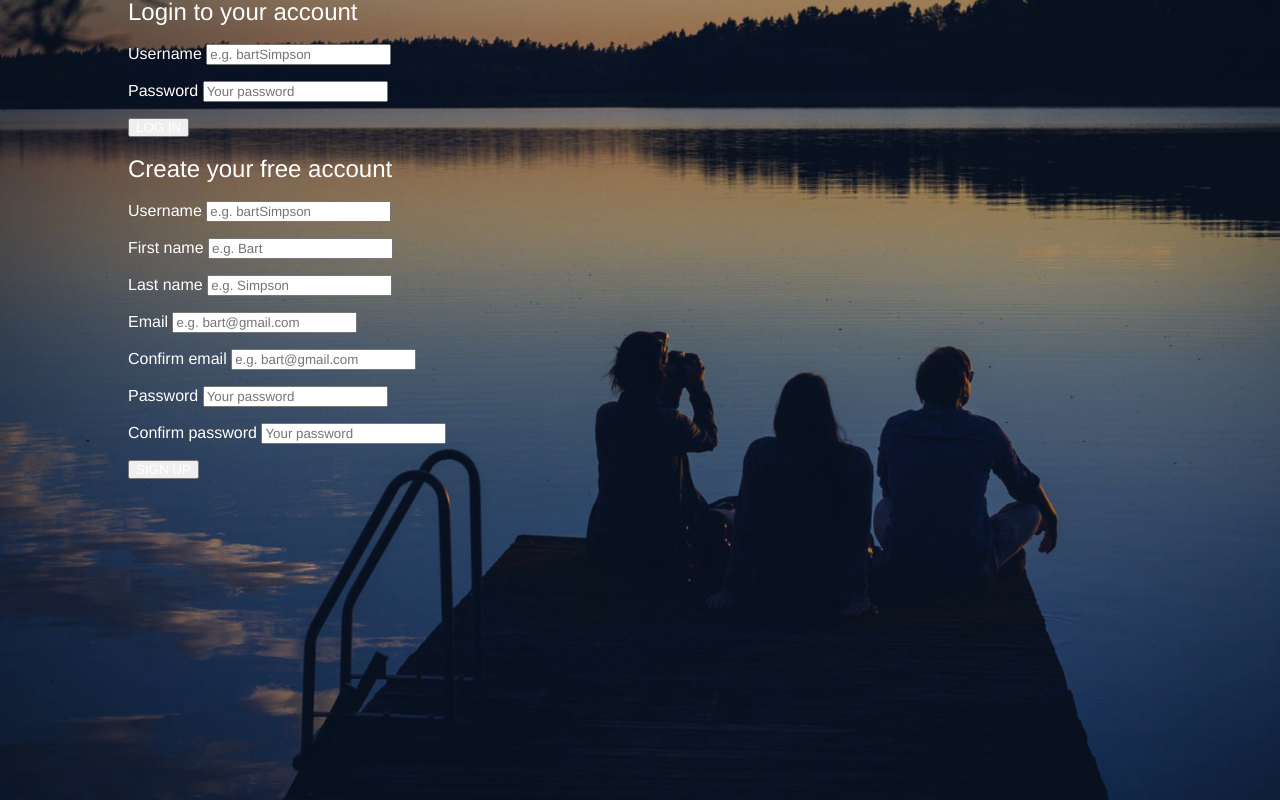
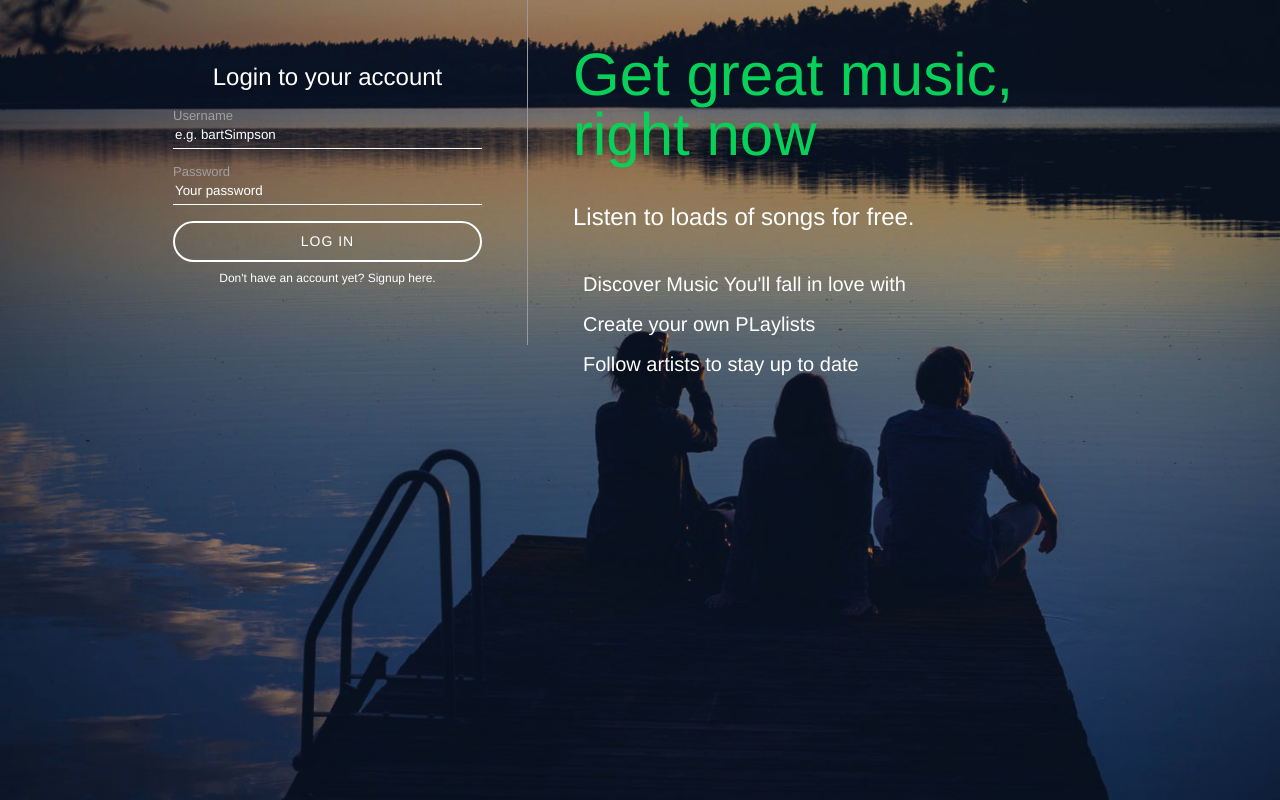
Before and after one commit to grantrak/music-player, a PHP site: page /music-player/register.php in a window 1280 px wide. Run offline with PHP 8.4, Linux system fonts and the light colour scheme.

Commit message:
Finished styling and javascript for registation and login forms

```diff
--- /dev/null
+++ b/assets/css/register.css
@@ -0,0 +1,141 @@
+html, body {
+    padding: 0;
+    margin: 0;
+    height: 100%;
+}
+
+#background {
+    background-color: #000;
+    background-image: url("../images/bg.jpg");
+    background-position: center;
+    background-size: cover;
+    display: table;
+    height: 100%;
+    width: 100%;
+}
+
+#loginContainer * {
+    color: #fff;
+    font-family: "Helvetica Neue", "Helvetica", "Arial", sans-serif;
+    font-weight: normal;
+    line-height: 1em;
+    box-sizing: border-box;
+}
+
+#loginContainer {
+    width: 80%;
+    margin: 0 auto;
+    position: relative;
+    max-width: 1024px;
+}
+
+#inputContainer {
+    width: 400px;
+    padding: 45px;
+    float: left;
+    border-right: 1px solid #999;
+}
+
+#inputContainer h2 {
+    text-align: center;
+}
+
+#inputContainer input[type="text"], #inputContainer input[type="email"], #inputContainer input[type="password"] {
+    display: block;
+    background-color: transparent;
+    border: 0;
+    border-bottom: 1px solid #fff;
+    height: 27px;
+    width: 100%;
+}
+
+::-webkit-input-placeholder { /* WebKit, Blink, Edge */
+    color:    #fff;
+}
+:-moz-placeholder { /* Mozilla Firefox 4 to 18 */
+   color:    #fff;
+   opacity:  1;
+}
+::-moz-placeholder { /* Mozilla Firefox 19+ */
+   color:    #fff;
+   opacity:  1;
+}
+:-ms-input-placeholder { /* Internet Explorer 10-11 */
+   color:    #fff;
+}
+::-ms-input-placeholder { /* Microsoft Edge */
+   color:    #fff;
+}
+
+::placeholder { /* Most modern browsers support this now. */
+   color:    #fff;
+}
+
+#inputContainer label {
+    color: #a0a0a0;
+    font-size: 13px;
+    margin-top: 15px;
+    display: block;
+}
+
+#inputContainer button {
+    background-color: transparent;
+    border: 2px solid #fff;
+    border-radius: 250px;
+    color: #fff;
+    font-size: 14px;
+    display: block;
+    letter-spacing: 1px;
+    height: 41px;
+    width: 100%;
+}
+
+#inputContainer button:hover {
+    cursor: pointer;
+}
+
+.hasAccountText span {
+    font-size: 12px;
+    font-weight: bold;
+    cursor: pointer;
+}
+
+.hasAccountText {
+    margin-top: 10px;
+    text-align: center;
+}
+
+#registerForm, #loginForm {
+    display: none;
+}
+
+#loginText {
+    padding: 45px;
+    display: table-cell;
+}
+
+#loginText h1 {
+    color: #07d159;
+    font-size: 60px;
+}
+
+#loginText h2 {
+    margin: 35px 0;
+}
+
+#loginText ul {
+    padding: 0;
+}
+
+#loginText li {
+    font-size: 20px;
+    list-style-type: none;
+    padding: 10px;
+}
+
+#inputContainer .errorMessage {
+    color: #07d159;
+    font-size: 12px;
+    display: block;
+    margin-bottom: 5px;
+}
--- /dev/null
+++ b/assets/js/register.js
@@ -0,0 +1,12 @@
+$(document).ready(function() {
+    $("#hideLogin").click(function() {
+        $("#loginForm").hide();
+        $("#registerForm").show();
+
+    });
+    $("#hideRegister").click(function() {
+        $("#loginForm").show();
+        $("#registerForm").hide();
+
+    });
+});
--- a/music-player/assets/css/register.css
+++ /dev/null
@@ -1,30 +0,0 @@
-html, body {
-    padding: 0;
-    margin: 0;
-    height: 100%;
-}
-
-#background {
-    background-color: #000;
-    background-image: url("../images/bg.jpg");
-    background-position: center;
-    background-size: cover;
-    display: table;
-    height: 100%;
-    width: 100%;
-}
-
-#loginContainer * {
-    color: #fff;
-    font-family: "Helvetica Neue", "Helvetica", "Arial", sans-serif;
-    font-weight: normal;
-    line-height: 1em;
-    box-sizing: border-box;
-}
-
-#loginContainer {
-    width: 80%;
-    margin: 0 auto;
-    position: relative;
-    max-width: 1024px;
-}
--- a/music-player/register.php
+++ b/register.php
@@ -19,8 +19,40 @@
 <head>
     <title>Welcome to Slotify!</title>
     <link rel="stylesheet" type="text/css" href="assets/css/register.css">
+
+
+    <script src="https://ajax.googleapis.com/ajax/libs/jquery/3.4.1/jquery.min.js"></script>
+    <script src="assets/js/register.js"></script>
+
+
 </head>
 <body>
+    <?php
+        if(isset($_POST["registerButton"])) {
+          echo '<script>
+          $(document).ready(function() {
+
+              $("#loginForm").hide();
+              $("#registerForm").show();
+           });
+      </script>';
+        } else {
+            echo '<script>
+            $(document).ready(function() {
+
+                $("#loginForm").show();
+                $("#registerForm").hide();
+             });
+        </script>';
+        }
+    ?>
+    <script>
+        $(document).ready(function() {
+
+            $("#loginForm").show();
+            $("#registerForm").hide();
+         });
+    </script>
 <div id="background">
     <div id="loginContainer">
 	<div id="inputContainer">
@@ -36,7 +68,11 @@
 				<input id="loginPassword" name="loginPassword" type="password" placeholder="Your password" required>
 			</p>
 
-			<button type="submit" name="loginButton">LOG IN</button>
+            <button type="submit" name="loginButton">LOG IN</button>
+
+            <div class="hasAccountText">
+                <span id="hideLogin">Don't have an account yet? Signup here.</span>
+            </div>
 
 		</form>
 
@@ -90,11 +126,24 @@
 			</p>
 
 			<button type="submit" name="registerButton">SIGN UP</button>
-
+			<div class="hasAccountText">
+                <span id="hideRegister">Already have an account? Login here.</span>
+            </div>
 		</form>
 
 
     </div>
+
+         <div id="loginText">
+             <h1>Get great music, right now</h1>
+             <h2>Listen to loads of songs for free.</h2>
+             <ul>
+                 <li>Discover Music You'll fall in love with</li>
+                 <li>Create your own PLaylists</li>
+                 <li>Follow artists to stay up to date</li>
+             </ul>
+         </div>
+
     </div>
     </div>
 </body>
```
Also changed, not shown: index.html (deleted, +0 -11 lines), assets/images/bg.jpg (renamed from music-player/assets/images/bg.jpg), assets/images/profile-pics/head_emerald.png (renamed from music-player/assets/images/profile-pics/head_emerald.png), includes/classes/Account.php (renamed from music-player/includes/classes/Account.php), includes/classes/Constants.php (renamed from music-player/includes/classes/Constants.php), includes/config.php (renamed from music-player/includes/config.php), includes/handlers/login-handler.php (renamed from music-player/includes/handlers/login-handler.php), includes/handlers/register-handler.php (renamed from music-player/includes/handlers/register-handler.php), index.php (renamed from music-player/index.php), 10 other files.
